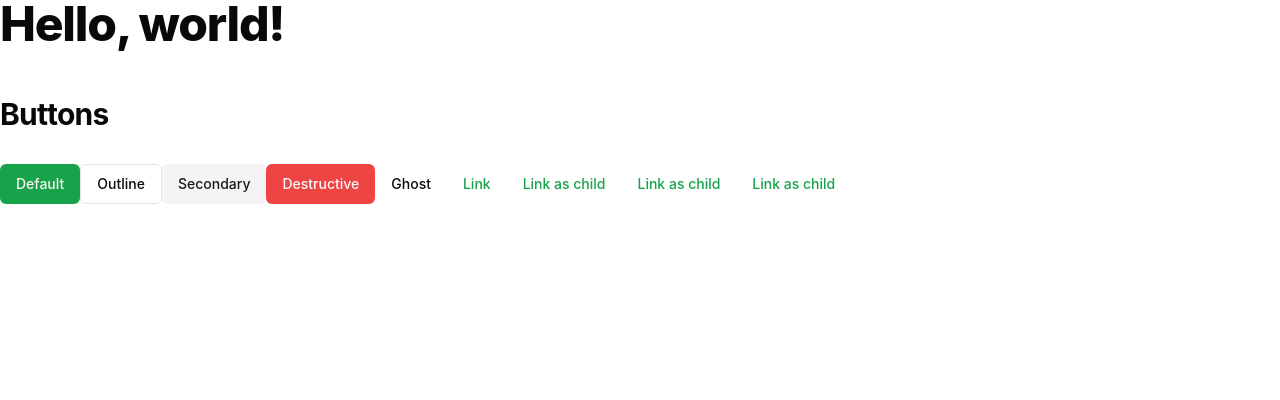
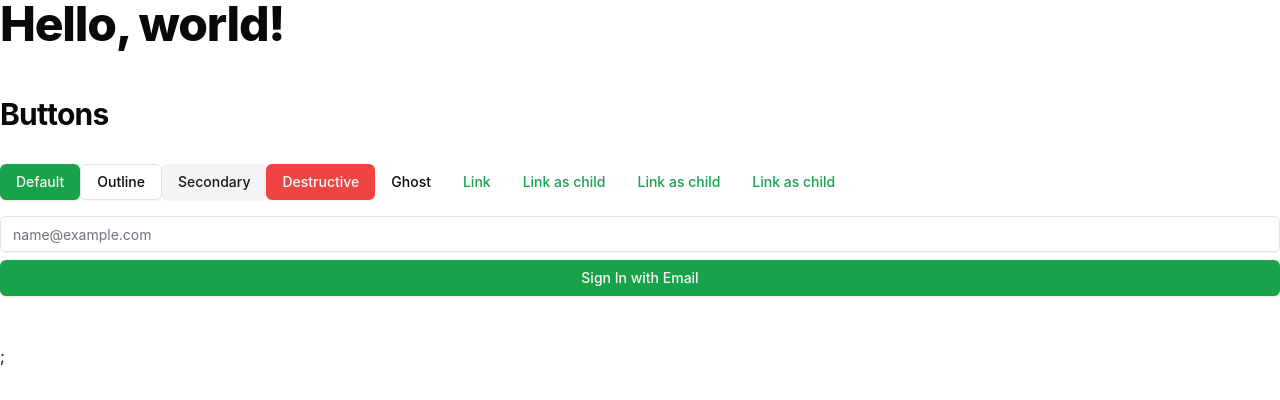
Before and after one commit to CeeJayyy007/auto-app-frontend, a React (Vite) app: page / in a window 1280 px wide. Shown: the top 400 px of the page. Built offline with nearby package versions, Linux system fonts and the light colour scheme.

Commit message:
AAF-8-add-components (#3)

```diff
--- a/package.json
+++ b/package.json
@@ -13,6 +13,7 @@
   },
   "dependencies": {
     "@radix-ui/react-icons": "^1.3.0",
+    "@radix-ui/react-label": "^2.0.2",
     "@radix-ui/react-slot": "^1.0.2",
     "@reduxjs/toolkit": "^1.9.7",
     "@tanstack/react-query": "^5.8.7",
--- a/src/App.jsx
+++ b/src/App.jsx
@@ -1,7 +1,10 @@
+import Playground from './pages/playground.jsx';
+
 function App() {
   return (
     <div>
       <h1>Hello, world!</h1>
+      <Playground />;
     </div>
   );
 }
--- /dev/null
+++ b/src/components/AuthForm.jsx
@@ -0,0 +1,44 @@
+import * as React from 'react';
+import { cn } from '@/lib/utils';
+import { Button } from '@/components/ui/button';
+import { Input } from '@/components/ui/input';
+import { Label } from '@/components/ui/label';
+
+const AuthForm = ({ className, ...props }) => {
+  const [isLoading, setIsLoading] = React.useState(false);
+
+  async function onSubmit(event) {
+    event.preventDefault();
+    setIsLoading(true);
+
+    setTimeout(() => {
+      setIsLoading(false);
+    }, 3000);
+  }
+
+  return (
+    <div className={cn('grid gap-6', className)} {...props}>
+      <form onSubmit={onSubmit}>
+        <div className="grid gap-2">
+          <div className="grid gap-1">
+            <Label className="sr-only" htmlFor="email">
+              Email
+            </Label>
+            <Input
+              id="email"
+              placeholder="name@example.com"
+              type="email"
+              autoCapitalize="none"
+              autoComplete="email"
+              autoCorrect="off"
+              disabled={isLoading}
+            />
+          </div>
+          <Button disabled={isLoading}>Sign In with Email</Button>
+        </div>
+      </form>
+    </div>
+  );
+};
+
+export default AuthForm;
--- a/src/components/ui/button.jsx
+++ b/src/components/ui/button.jsx
@@ -1,50 +1,48 @@
-import * as React from 'react';
-import { Slot } from '@radix-ui/react-slot';
-import { cva } from 'class-variance-authority';
+import * as React from "react"
+import { Slot } from "@radix-ui/react-slot"
+import { cva } from "class-variance-authority";
 
-import { cn } from '@/lib/utils';
+import { cn } from "@/lib/utils"
 
 const buttonVariants = cva(
-  'inline-flex items-center justify-center whitespace-nowrap rounded-md text-sm font-medium ring-offset-background transition-colors focus-visible:outline-none focus-visible:ring-2 focus-visible:ring-ring focus-visible:ring-offset-2 disabled:pointer-events-none disabled:opacity-50',
+  "inline-flex items-center justify-center whitespace-nowrap rounded-md text-sm font-medium transition-colors focus-visible:outline-none focus-visible:ring-1 focus-visible:ring-ring disabled:pointer-events-none disabled:opacity-50",
   {
     variants: {
       variant: {
-        default: 'bg-primary text-primary-foreground hover:bg-primary/90',
+        default:
+          "bg-primary text-primary-foreground shadow hover:bg-primary/90",
         destructive:
-          'bg-destructive text-destructive-foreground hover:bg-destructive/90',
+          "bg-destructive text-destructive-foreground shadow-sm hover:bg-destructive/90",
         outline:
-          'border border-input bg-background hover:bg-accent hover:text-accent-foreground',
+          "border border-input bg-transparent shadow-sm hover:bg-accent hover:text-accent-foreground",
         secondary:
-          'bg-secondary text-secondary-foreground hover:bg-secondary/80',
-        ghost: 'hover:bg-accent hover:text-accent-foreground',
-        link: 'text-primary underline-offset-4 hover:underline'
+          "bg-secondary text-secondary-foreground shadow-sm hover:bg-secondary/80",
+        ghost: "hover:bg-accent hover:text-accent-foreground",
+        link: "text-primary underline-offset-4 hover:underline",
       },
       size: {
-        default: 'h-10 px-4 py-2',
-        sm: 'h-9 rounded-md px-3',
-        lg: 'h-11 rounded-md px-8',
-        icon: 'h-10 w-10'
-      }
+        default: "h-9 px-4 py-2",
+        sm: "h-8 rounded-md px-3 text-xs",
+        lg: "h-10 rounded-md px-8",
+        icon: "h-9 w-9",
+      },
     },
     defaultVariants: {
-      variant: 'default',
-      size: 'default'
-    }
+      variant: "default",
+      size: "default",
+    },
   }
-);
+)
 
-const Button = React.forwardRef(
-  ({ className, variant, size, asChild = false, ...props }, ref) => {
-    const Comp = asChild ? Slot : 'button';
-    return (
-      <Comp
-        className={cn(buttonVariants({ variant, size, className }))}
-        ref={ref}
-        {...props}
-      />
-    );
-  }
-);
-Button.displayName = 'Button';
+const Button = React.forwardRef(({ className, variant, size, asChild = false, ...props }, ref) => {
+  const Comp = asChild ? Slot : "button"
+  return (
+    (<Comp
+      className={cn(buttonVariants({ variant, size, className }))}
+      ref={ref}
+      {...props} />)
+  );
+})
+Button.displayName = "Button"
 
-export { Button, buttonVariants };
+export { Button, buttonVariants }
--- /dev/null
+++ b/src/components/ui/input.jsx
@@ -0,0 +1,19 @@
+import * as React from "react"
+
+import { cn } from "@/lib/utils"
+
+const Input = React.forwardRef(({ className, type, ...props }, ref) => {
+  return (
+    (<input
+      type={type}
+      className={cn(
+        "flex h-9 w-full rounded-md border border-input bg-transparent px-3 py-1 text-sm shadow-sm transition-colors file:border-0 file:bg-transparent file:text-sm file:font-medium placeholder:text-muted-foreground focus-visible:outline-none focus-visible:ring-1 focus-visible:ring-ring disabled:cursor-not-allowed disabled:opacity-50",
+        className
+      )}
+      ref={ref}
+      {...props} />)
+  );
+})
+Input.displayName = "Input"
+
+export { Input }
--- /dev/null
+++ b/src/components/ui/label.jsx
@@ -0,0 +1,16 @@
+import * as React from "react"
+import * as LabelPrimitive from "@radix-ui/react-label"
+import { cva } from "class-variance-authority";
+
+import { cn } from "@/lib/utils"
+
+const labelVariants = cva(
+  "text-sm font-medium leading-none peer-disabled:cursor-not-allowed peer-disabled:opacity-70"
+)
+
+const Label = React.forwardRef(({ className, ...props }, ref) => (
+  <LabelPrimitive.Root ref={ref} className={cn(labelVariants(), className)} {...props} />
+))
+Label.displayName = LabelPrimitive.Root.displayName
+
+export { Label }
--- a/src/main.jsx
+++ b/src/main.jsx
@@ -1,11 +1,5 @@
 import ReactDOM from 'react-dom/client';
 import App from './App.jsx';
-import Playground from './pages/playground.jsx';
 import './styles/globals.css';
 
-ReactDOM.createRoot(document.getElementById('root')).render(
-  <>
-    <App />
-    <Playground />
-  </>
-);
+ReactDOM.createRoot(document.getElementById('root')).render(<App />);
--- a/src/pages/playground.jsx
+++ b/src/pages/playground.jsx
@@ -1,4 +1,5 @@
-import { Button } from '../components/ui/button';
+import AuthForm from '@/components/authForm';
+import { Button } from '@/components/ui/button';
 
 const Playground = () => {
   return (
@@ -22,6 +23,8 @@ const Playground = () => {
           <span>Link as child</span>
         </Button>
       </div>
+      {/* auth form */}
+      <AuthForm />
     </div>
   );
 };
```
Also changed, not shown: 1 other file (tests, documents, lock files or other folders).
